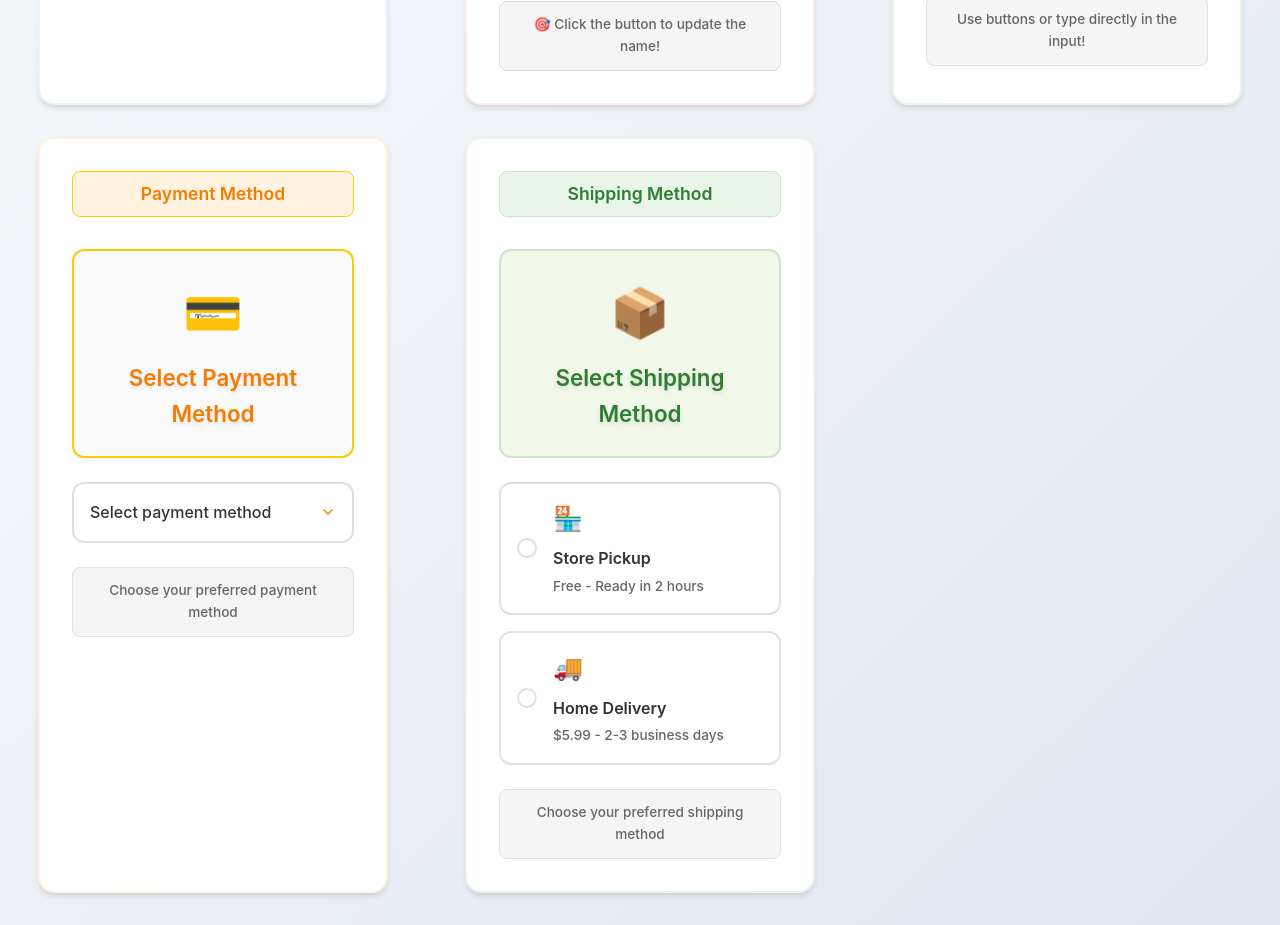
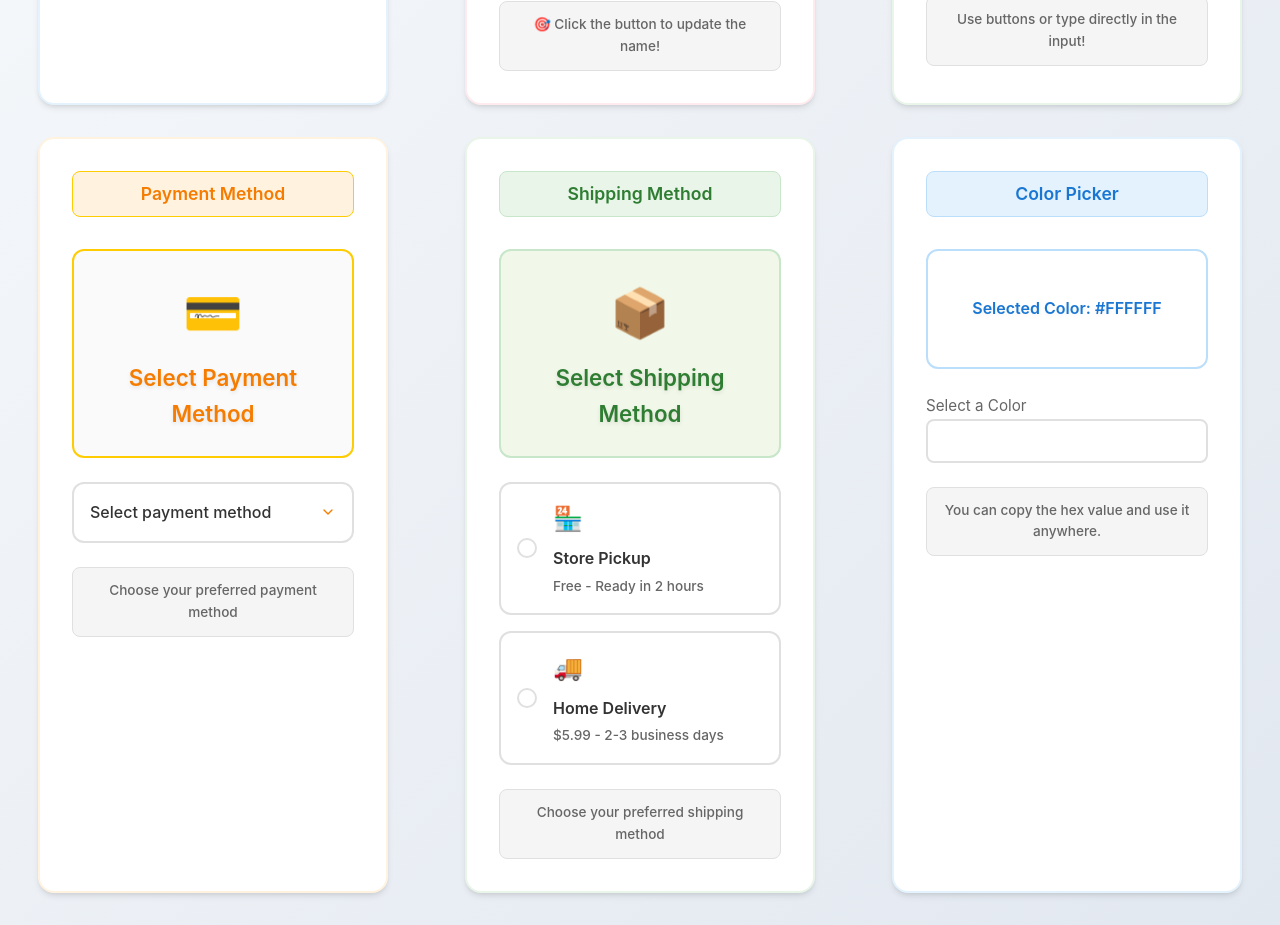
Before and after one commit to AhmedAl-Bahrawy/React-Vite-Learning, a React (Vite) app in the folder React-App/: page / in a window 1280 px wide. Shown: the part 520-1445 px from the top of the page. Built offline with nearby package versions, Linux system fonts and the light colour scheme.

Commit message:
Add ColorPicker component to App for enhanced user interaction

```diff
--- a/React-App/src/App.jsx
+++ b/React-App/src/App.jsx
@@ -4,6 +4,7 @@ import OnClick from "./components/OnClick/OnClick";
 import Quantity from "./components/Quantity/Quantity";
 import Payment from "./components/Payment/Payment";
 import Shipping from "./components/Shipping/Shipping";
+import ColorPicker from "./components/ColorPicker/ColorPicker";
 
 function App() {
   return (
@@ -21,6 +22,7 @@ function App() {
         <Quantity />
         <Payment />
         <Shipping />
+        <ColorPicker />
       </div>
     </div>
   );
--- /dev/null
+++ b/React-App/src/components/ColorPicker/ColorPicker.jsx
@@ -0,0 +1,32 @@
+import React, { useState } from "react";
+import styles from "./ColorPicker.module.css";
+
+function ColorPicker() {
+  const [color, setColor] = useState("#FFFFFF");
+
+  return (
+    <div className={styles.container}>
+      <div className={styles.header}>
+        <p className={styles.componentTitle}>Color Picker</p>
+        <h1 className={styles.title}></h1>
+      </div>
+      <div className={styles.colorDisplay} style={{ backgroundColor: color }}>
+        <p className={styles.colorText}>Selected Color: {color}</p>
+      </div>
+      <div className={styles.inputContainer}>
+        <label className={styles.label}>Select a Color</label>
+        <input
+          type="color"
+          value={color}
+          onChange={(e) => setColor(e.target.value)}
+          className={styles.input}
+        />
+      </div>
+      <div className={styles.info}>
+        <p>You can copy the hex value and use it anywhere.</p>
+      </div>
+    </div>
+  );
+}
+
+export default ColorPicker;
--- /dev/null
+++ b/React-App/src/components/ColorPicker/ColorPicker.module.css
@@ -0,0 +1,136 @@
+.container {
+  display: flex;
+  flex-direction: column;
+  align-items: center;
+  gap: 1.5rem;
+  padding: 2rem;
+  background: #ffffff;
+  border-radius: 16px;
+  box-shadow: 0 4px 6px -1px rgba(0, 0, 0, 0.1),
+    0 2px 4px -1px rgba(0, 0, 0, 0.06);
+  max-width: 350px;
+  width: 100%;
+  border: 2px solid #e3f2fd;
+  transition: all 0.3s cubic-bezier(0.4, 0, 0.2, 1);
+  will-change: transform, box-shadow;
+}
+
+.container:hover {
+  transform: translateY(-4px);
+  box-shadow: 0 10px 15px -3px rgba(0, 0, 0, 0.1),
+    0 4px 6px -2px rgba(0, 0, 0, 0.05);
+}
+
+.header {
+  width: 100%;
+  text-align: center;
+  margin-bottom: 0.5rem;
+}
+
+.componentTitle {
+  font-size: 1.1rem;
+  font-weight: 600;
+  color: #1976d2;
+  margin: 0;
+  padding: 0.5rem 1rem;
+  background: #e3f2fd;
+  border-radius: 8px;
+  border: 1px solid #bbdefb;
+}
+
+.title {
+  color: #1976d2;
+  font-size: 1.8rem;
+  font-weight: 600;
+  text-align: center;
+  margin: 0;
+  transition: all 0.3s ease;
+}
+
+.title:hover {
+  transform: scale(1.05);
+}
+
+.colorDisplay {
+  width: 100%;
+  text-align: center;
+  padding: 1.5rem;
+  background: #fafafa;
+  border-radius: 12px;
+  border: 2px solid #bbdefb;
+  min-height: 120px;
+  display: flex;
+  align-items: center;
+  justify-content: center;
+  transition: all 0.3s ease;
+}
+
+.colorDisplay:hover {
+  transform: translateY(-2px);
+  box-shadow: 0 4px 12px rgba(0, 0, 0, 0.08);
+}
+
+.colorText {
+  margin: 0;
+  font-size: 1rem;
+  font-weight: 600;
+  color: #1976d2;
+  text-shadow: 0 2px 4px rgba(0, 0, 0, 0.06);
+}
+
+.label {
+  font-size: 0.95rem;
+  color: #666;
+  width: 100%;
+}
+
+.inputContainer {
+  width: 100%;
+}
+
+.input {
+  appearance: none;
+  width: 100%;
+  height: 44px;
+  border: 2px solid #e0e0e0;
+  border-radius: 8px;
+  background: #ffffff;
+  cursor: pointer;
+  padding: 0;
+  transition: all 0.3s ease;
+}
+
+.input:focus {
+  border-color: #1976d2;
+  box-shadow: 0 0 0 2px rgba(25, 118, 210, 0.2);
+}
+
+.input::-webkit-color-swatch-wrapper {
+  padding: 8px;
+}
+
+.input::-webkit-color-swatch {
+  border: none;
+  border-radius: 8px;
+}
+
+.input::-moz-color-swatch {
+  border: none;
+  border-radius: 8px;
+}
+
+.info {
+  background: #f5f5f5;
+  padding: 0.75rem 1rem;
+  border-radius: 8px;
+  width: 100%;
+  text-align: center;
+  border: 1px solid #e0e0e0;
+}
+
+.info p {
+  color: #666;
+  margin: 0;
+  font-size: 0.85rem;
+  font-weight: 500;
+}
```
